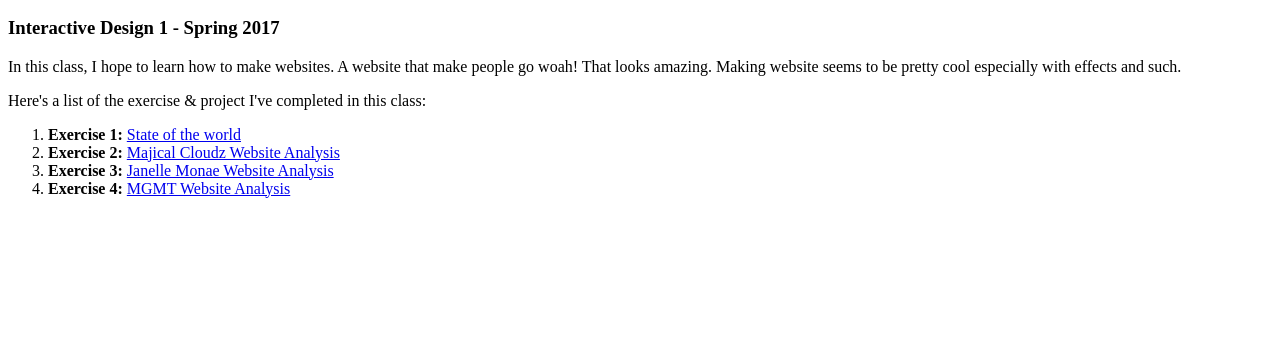
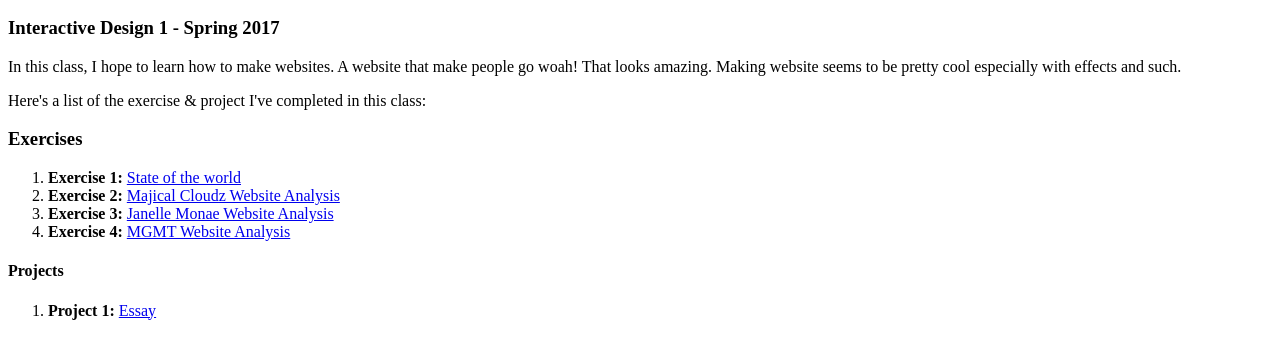
Before and after one commit to oelkarl/id1, a plain HTML site: page index.html in a window 1280 px wide. Shown: the part 50-408 px from the top of the page. Drawn offline with Linux system fonts and the light colour scheme.

Commit message:
index edit 2

```diff
--- a/index.html
+++ b/index.html
@@ -9,11 +9,16 @@
         <p>In this class, I hope to learn how to make websites. A website that make people go woah! That looks amazing. Making website seems to be pretty cool especially with effects and such.</p>
         <p>Here's a list of the exercise & project I've completed in this class:</p>
         <!-- Here's an ordered, or numbered, list -->
+        <h3>Exercises</h3>
         <ol>
             <li><strong>Exercise 1:</strong> <a href="exercise/Castro Exercise1.html">State of the world</a></li>
             <li><strong>Exercise 2:</strong> <a href="exercise/Exercise 2.html">Majical Cloudz Website Analysis</a></li>
             <li><strong>Exercise 3:</strong> <a href="exercise/Exercise 3.html">Janelle Monae Website Analysis</a></li>
             <li><strong>Exercise 4:</strong> <a href="exercise/Exercise 4.html">MGMT Website Analysis</a></li>
         </ol>
+        <h4>Projects</h4>
+        <ol>
+            <li><strong>Project 1:</strong> <a href="project1/index.html">Essay</a></li>
+        </ol>
     </body>
 </html>
```
